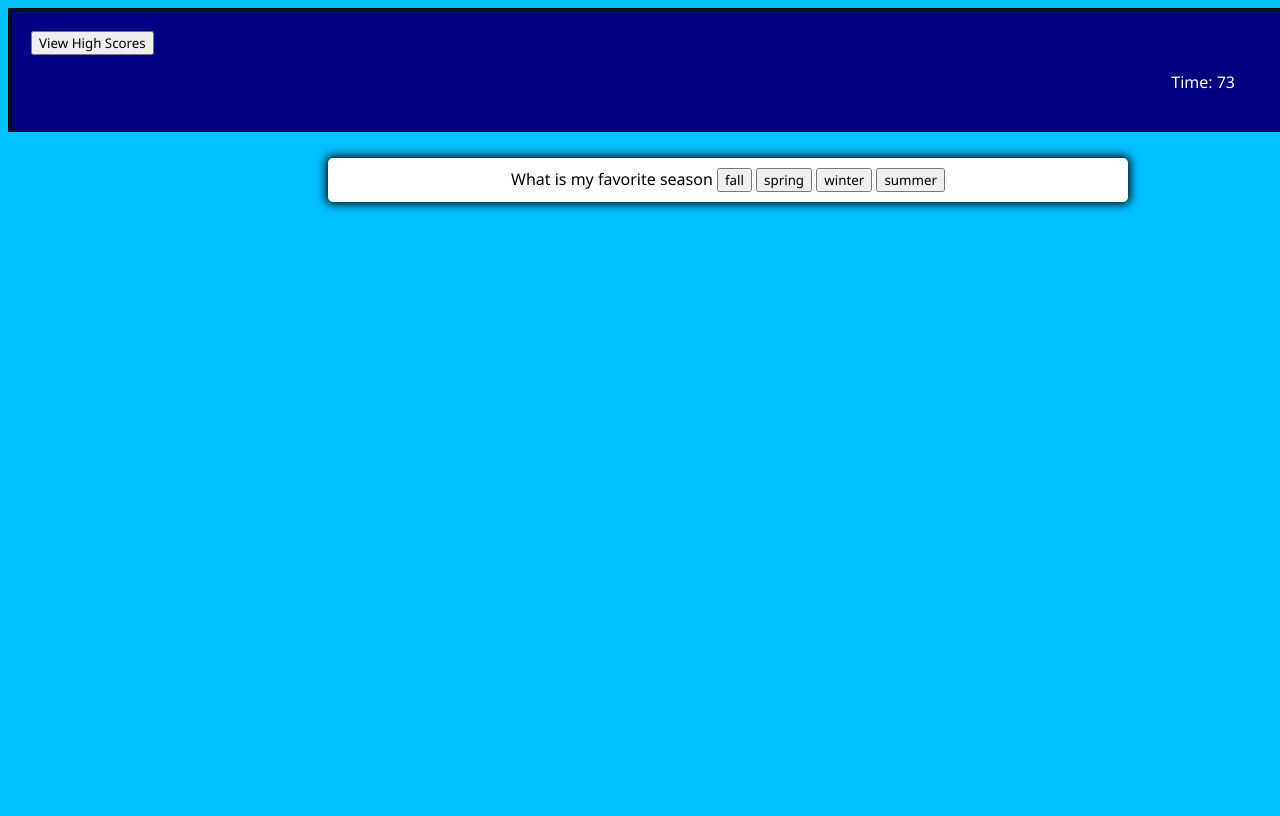
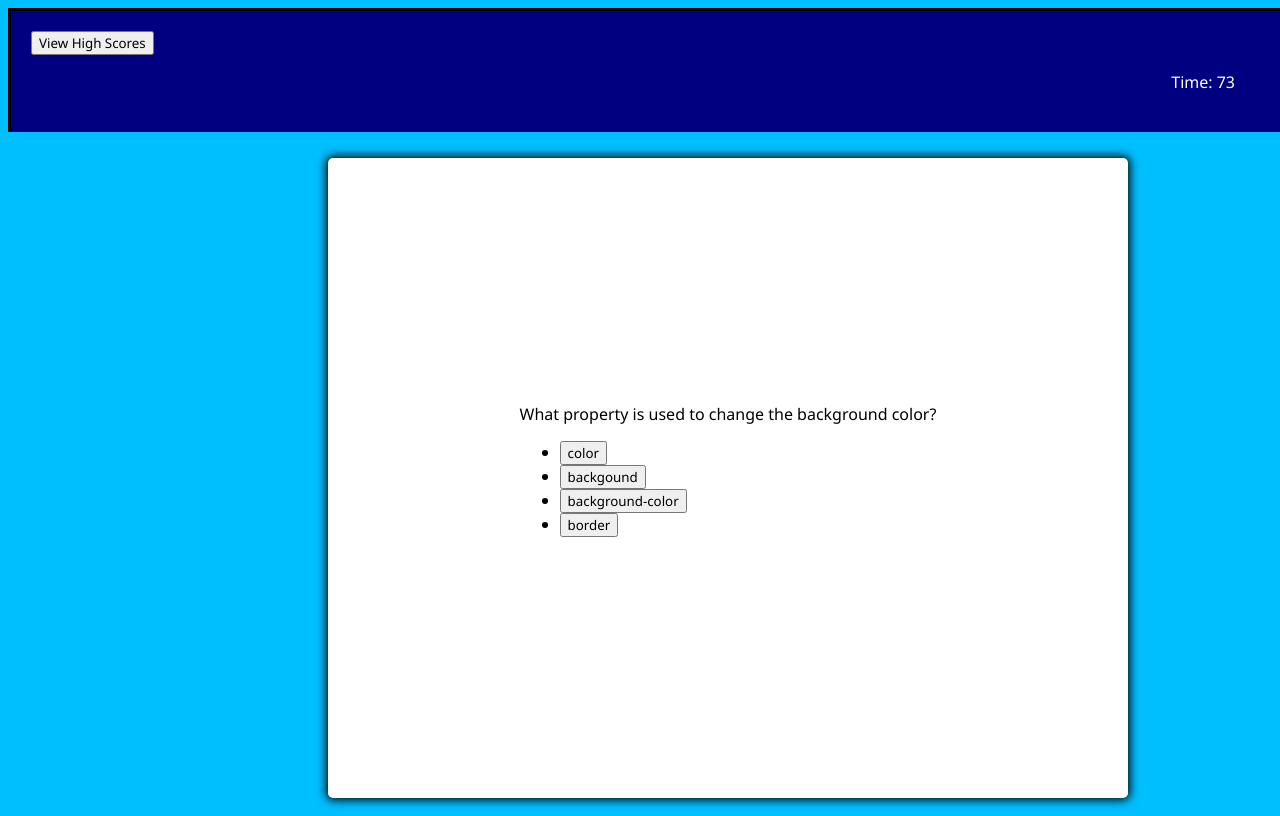
Before and after one commit to mkelly3/TimedQuiz, a plain HTML site: page index.html in a window 1280 px wide. Both pictures are taken after a click on the button "Start Quiz". Drawn offline with Linux system fonts and the light colour scheme.

Commit message:
changed the layout of the webpage using css

```diff
--- a/index.html
+++ b/index.html
@@ -21,21 +21,32 @@
 
         <section class="hidden" id="game">
             <label class = "question" ></label>
-            <button class="answer" id = "one">Answer 1</button>
-            <button class ="answer" id = "two">Answer 2</button>
-            <button class= "answer" id = "three">Answer 3</button>
-            <button class = "answer" id = "four">Answer 4</button>
+            <ul>
+                <li><button class="answer" id = "one">Answer 1</button></li>
+                <li><button class="answer" id = "two">Answer 2</button></li>
+                <li><button class="answer" id = "three">Answer 3</button></li>
+                <li><button class="answer" id = "four">Answer 4</button></li>
+            </ul>
+
         </section>
 
-        <section class= hidden id="end">
+        <section class= "hidden" id="end">
             <p id="score"></p>
             <label id="textBox">Please enter your initials</label>
-            <input placeholder="Enter you initials" id="initials"/>
-            <button id="playagain">Play Again</button>
-            <button id="clearScores">Clear High Scores</button>
+            <input placeholder="Enter you initials" id="initials"></input>
             <button id="submitScores">Save Scores</button>
         </section>
+        <section class = "hidden" id="lastScores">
+            <h2>highScores</h2>
+            <ul>
+                <li id="previousScores"></li>
+            </ul>>
+        </section>
     </section>
+    <main id="main" onload="printHome()">
+
+    </main>
+
 
 
   <script src="script.js"></script>
--- a/script.js
+++ b/script.js
@@ -8,7 +8,7 @@ var answerChoice2 = document.querySelector("#two");
 var answerChoice3 = document.querySelector("#three");
 var answerChoice4 = document.querySelector("#four");
 var playerScore = document.querySelector("#score");
-var playerInitials = document.getElementById("#initials");
+var playerInitials = document.getElementById('initials').value;
 var gameScreen = document.querySelector("#game");
 var endScreen = document.querySelector("#end");
 var introScreen = document.querySelector("#intro");
@@ -29,7 +29,7 @@ var initialList = [];
 //list of questions
 var questionChoices = [
     {
-        question: "What HTML element is used to insert a picture",
+        question: "What HTML element is used to insert a picture?",
         choice1: "<picture/>",
         choice2: "<a/>",
         choice3: "<img/>",
@@ -37,158 +37,118 @@ var questionChoices = [
         correct: "three"
     },
     {
-        question: "What is my name",
-        choice1: "Morgan",
-        choice2: "Kelly",
-        choice3: "Liz",
-        choice4: "All of the above",
+        question: "What does HTML stand for?",
+        choice1: "Hyper Text Markup Language",
+        choice2: "Hyper Text Marketing Lanaguae",
+        choice3: "Hyper Trainer Marking Language",
+        choice4: "HTML is not an abbreviation",
+        correct: "one"
+    },
+    {
+        question: "Which answer is the correct HTML title header?",
+        choice1: "<header>Title</header>",
+        choice2: "<h1/>",
+        choice3: "<h1>Title</h2>",
+        choice4: "<h1>Title</h1>",
         correct: "four"
     },
     {
-        question: "What is my favorite color",
-        choice1: "blue",
-        choice2: "green",
-        choice3: "purple",
-        choice4: "yellow",
+        question: "How do you define a variable in JavaSript?",
+        choice1: "let",
+        choice2: "--var",
+        choice3: "var",
+        choice4: "variable",
+        correct: "three"
+    },
+    {
+        question: "How do you apply CSS elements universally?",
+        choice1: "*",
+        choice2: "body",
+        choice3: ".class",
+        choice4: "#",
         correct: "one"
     },
     {
-        question: "Hello word",
-        choice1: "<picture/>",
-        choice2: "<a/>",
-        choice3: "<img/>",
-        choice4: "<br/>",
+        question: "What is not a semantic element?",
+        choice1: "section",
+        choice2: "header",
+        choice3: "aside",
+        choice4: "div",
+        correct: "four"
+    },
+    {
+        question: "What property is used to change the background color?",
+        choice1: "color",
+        choice2: "backgound",
+        choice3: "background-color",
+        choice4: "border",
         correct: "three"
     },
     {
-        question: "What is the meaning of life",
-        choice1: "IDK",
-        choice2: "Everything",
-        choice3: "Ice Cream",
-        choice4: "Hola",
-        correct: "choice2"
-    },
-    {
-        question: "What HTML element is used to insert a picture",
-        choice1: "<picture/>",
-        choice2: "<a/>",
-        choice3: "<img/>",
-        choice4: "<br/>",
-        correct: "one"
-    },
-    {
-        question: "What is 2+2",
-        choice1: "4",
-        choice2: "6",
-        choice3: "2",
-        choice4: "1",
-        correct: "one"
-    },
-    {
-        question: "What is my favorite animal",
-        choice1: "Tiger",
-        choice2: "Dog",
-        choice3: "Dolphin",
-        choice4: "Bear",
+        question: "Which CSS property controls the text size?",
+        choice1: "text",
+        choice2: "font-size",
+        choice3: "font-weight",
+        choice4: "text-size",
         correct: "two"
     },
     {
-        question: "How many siblings do i have",
-        choice1: "three",
-        choice2: "zero",
-        choice3: "2",
-        choice4: "1",
+        question: "How would you write 'Hello World' in an alert box?",
+        choice1: "('Hello World')",
+        choice2: "confirm('Hello World')",
+        choice3: "prompt('Hello World')",
+        choice4: "alert('Hello World')",
         correct: "four"
     }
     ,
     {
-        question: "What is my favorite season",
-        choice1: "fall",
-        choice2: "spring",
-        choice3: "winter",
-        choice4: "summer",
+        question: "How do you create a function called myFunction in Javascript?",
+        choice1: "function myFunction()",
+        choice2: "myFunction()",
+        choice3: "create function myFunction()",
+        choice4: "var function myFunction()",
+        correct: "one"
+    },
+    {
+        question: "How do you set two variables strictly equal to one another",
+        choice1: "=",
+        choice2: "==",
+        choice3: "===",
+        choice4: "!=",
         correct: "three"
     },
     {
-        question: "What HTML element is used to insert a picture",
-        choice1: "<picture/>",
-        choice2: "<a/>",
-        choice3: "<img/>",
-        choice4: "<br/>",
+        question: "What arithmetic expression shows two things are no equal",
+        choice1: "!=",
+        choice2: "/",
+        choice3: "notEqual",
+        choice4: "=!",
         correct: "one"
     },
     {
-        question: "What HTML element is used to insert a picture",
-        choice1: "<picture/>",
-        choice2: "<a/>",
-        choice3: "<img/>",
-        choice4: "<br/>",
-        correct: "one"
+        question: "How would you run a set of data multiple times",
+        choice1: "If else statment",
+        choice2: "repeat the same code over and over again",
+        choice3: "for loop",
+        choice4: "function",
+        correct: "three"
     },
     {
-        question: "What HTML element is used to insert a picture",
-        choice1: "<picture/>",
-        choice2: "<a/>",
-        choice3: "<img/>",
-        choice4: "<br/>",
-        correct: "one"
+        question: "What is the data type for a variable that equls true",
+        choice1: "String",
+        choice2: "Boolen",
+        choice3: "Null",
+        choice4: "Integer",
+        correct: "two"
     },
     {
-        question: "What HTML element is used to insert a picture",
-        choice1: "<picture/>",
-        choice2: "<a/>",
-        choice3: "<img/>",
-        choice4: "<br/>",
-        correct: "one"
-    },
-    {
-        question: "What HTML element is used to insert a picture",
-        choice1: "<picture/>",
-        choice2: "<a/>",
-        choice3: "<img/>",
-        choice4: "<br/>",
-        correct: "one"
-    },
-    {
-        question: "What HTML element is used to insert a picture",
-        choice1: "<picture/>",
-        choice2: "<a/>",
-        choice3: "<img/>",
-        choice4: "<br/>",
-        correct: "one"
-    },
-    {
-        question: "What HTML element is used to insert a picture",
-        choice1: "<picture/>",
-        choice2: "<a/>",
-        choice3: "<img/>",
-        choice4: "<br/>",
-        correct: "one"
-    },
-    {
-        question: "What HTML element is used to insert a picture",
-        choice1: "<picture/>",
-        choice2: "<a/>",
-        choice3: "<img/>",
-        choice4: "<br/>",
-        correct: "one"
-    },
-    {
-        question: "What HTML element is used to insert a picture",
-        choice1: "<picture/>",
-        choice2: "<a/>",
-        choice3: "<img/>",
-        choice4: "<br/>",
-        correct: "one"
-    },
-    {
-        question: "What HTML element is used to insert a picture",
-        choice1: "<picture/>",
-        choice2: "<a/>",
-        choice3: "<img/>",
-        choice4: "<br/>",
-        correct: "one"
-    },
+        question: "What does == do? ",
+        choice1: "Compares two variables data type and value",
+        choice2: "Compares two variables value only",
+        choice3: "Compares two variables data type only",
+        choice4: "Compares two variables in data type, value and length",
+        correct: "two"
+    }
 ]
 
 
@@ -242,58 +202,63 @@ function setTimer() {
         answerChoice4.textContent = currentQ.choice4;
     }
     else{
-        questionTitle.textContent = "";
-        answerChoice1.textContent = "";
-        answerChoice2.textContent = "";
-        answerChoice3.textContent = "";
-        answerChoice4.textContent = "";
-        playerScore.textContent = "Your Score is " + score;
+        playerScore.textContent = score;
     }
 
   }
-
-  //function to check if the correct answer is chosen
 
 
 
 function correctAnswerClicked(){
     var correctAnswer = currentQ.correct;
-
-
-    for(var i=0; i<answerChoices.length; i++){
+    console.log(correctAnswer);
+    for(var i =0; i< answerChoices.length;i++) {
         answerChoices[i].addEventListener("click",function(event) {
             key = event.target.id;
             console.log(key);
             if(key === correctAnswer){
                 score = score + 1;
-                console.log(score);
             }
             else if(key != correctAnswer && time>0) {
                 time = time - 15;
             }
-            // else if(time <=0){
-            //     showScore();
-            // }
             questionNumber++;
             displayQestion(questionNumber);
-        })
+            })
     }
 
+    }
+
+
+function saveHighScores(){
+    var playerData = {
+        playerScore: score,
+        playerName: playerInitials
+    };
+    localStorage.setItem("playerData", JSON.stringify(playerData));
+    console.log(playerData);
 }
 
+function displayHighScores(){
+    var lastScore = JSON.parse(localStorage.getItem("playerData"));
 
-
-function displayHighScores(){
-    var highscores = JSON.parse(localStorage.getItem("savedHighScores")) || [];
-
-    for(var i=0; i<highscores.length; i++){
-        var nameList = document.createElement("li");
-        var scoreList = document.createElement("li");
-
-        nameList.textContent = highscores[i].playerName;
-        scoreList.textContent = highscores[i].playerScore;
+    if(lastScore !==null){
+        document.getElementById("previousScores").innerHTML = lastScore;
+    }
+    else{
+        return;
     }
 }
+
+function clickSubmitScoresButton(){
+    submitScoresButton.addEventListener("click",function(e){
+        e.preventDefault();
+        saveHighScores();
+        displayHighScores();
+
+    })
+}
+clickSubmitScoresButton();
 
 
 function onstartButton() {
@@ -306,5 +271,3 @@ function onstartButton() {
     });
   }
   onstartButton();
-
-//endGame();
--- a/style.css
+++ b/style.css
@@ -28,6 +28,7 @@ header p{
     margin-left: 25%;
     width: 800px;
     max-width: 80%;
+    height: 80%;
     background-color: white;
     border-radius: 5px;
     padding: 10px;
```
